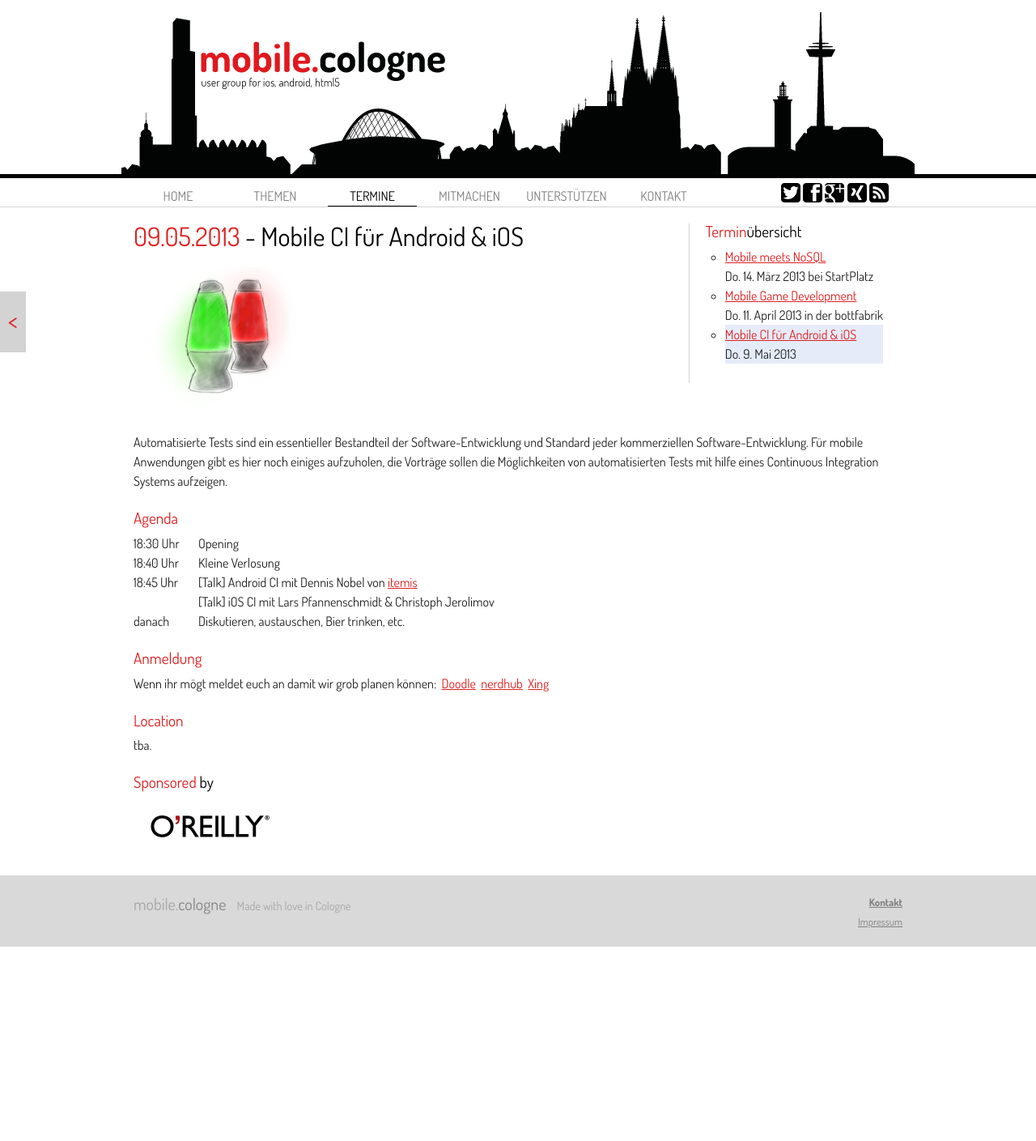
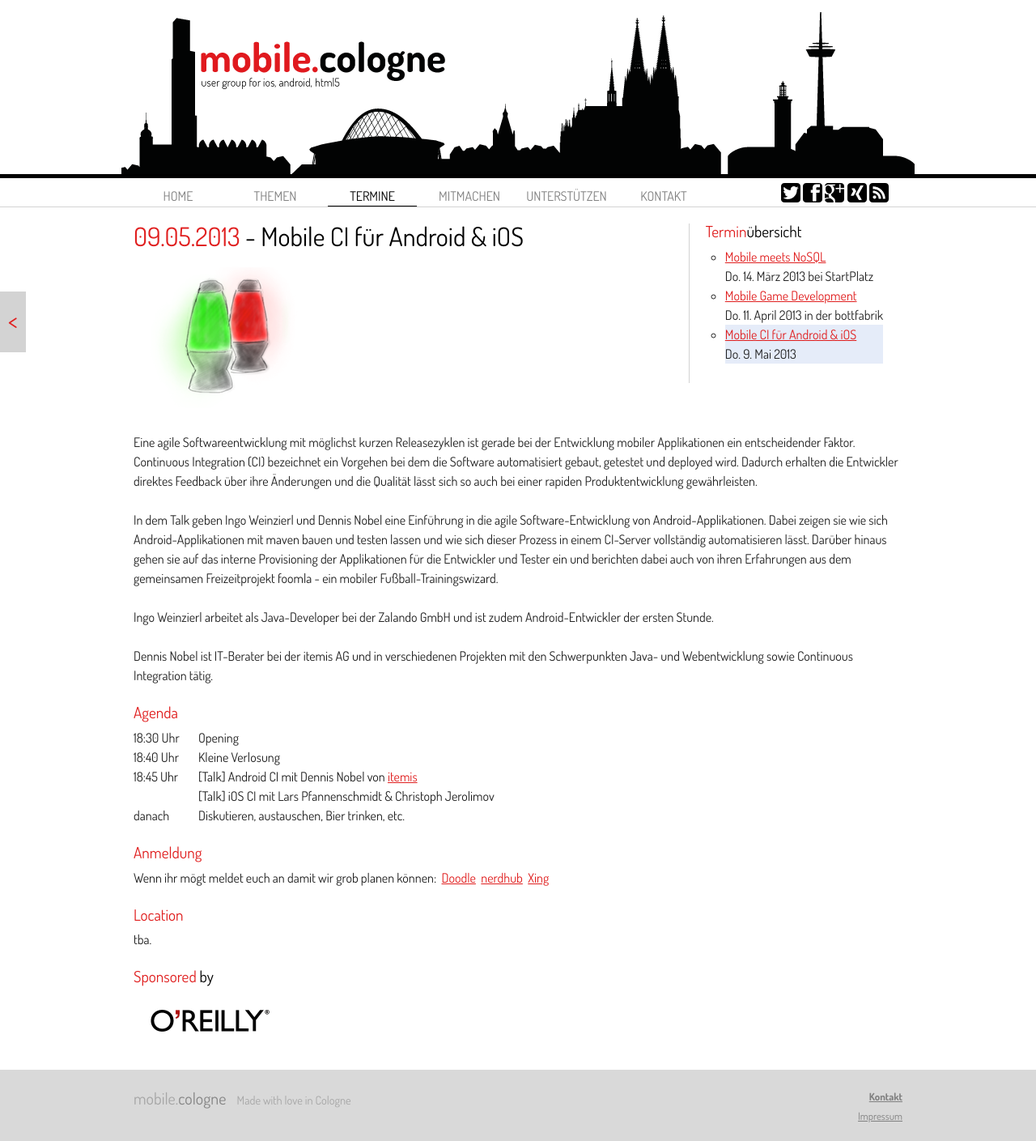
Before and after one commit to mobilecgn/mobilecgn.github.com, a Jekyll site: the page built from _posts/2013/2013-05-09-vortragsabend.html, in a window 1280 px wide. Shown: the whole page at 81% size. Built offline with Jekyll 4.4.1, drawn with Linux system fonts in a browser that asks for light colours; before the commit the page ends 1169 px from its top, so only the background shows below that.

Commit message:
Update abstrakt 05/13.

```diff
--- a/_posts/2013/2013-05-09-vortragsabend.html
+++ b/_posts/2013/2013-05-09-vortragsabend.html
@@ -13,11 +13,29 @@ nerdhub: http://www.nerdhub.de/events/105-mobile-cologne/dates/1139
 	<img src="/static/images/events/mobile-cologne-2013-05-c.png" width="240" height="180" alt="Teaser: Mobile Testing" />
 </p>
 <p>
-	Automatisierte Tests sind ein essentieller Bestandteil der Software-Entwicklung
-	und Standard jeder kommerziellen Software-Entwicklung.
-	Für mobile Anwendungen gibt es hier noch einiges aufzuholen,
-	die Vorträge sollen die Möglichkeiten von automatisierten Tests
-	mit hilfe eines Continuous Integration Systems aufzeigen.
+	Eine agile Softwareentwicklung mit möglichst kurzen Releasezyklen ist gerade bei
+	der Entwicklung mobiler Applikationen ein entscheidender Faktor.
+	Continuous Integration (CI) bezeichnet ein Vorgehen bei dem die Software
+	automatisiert gebaut, getestet und deployed wird.
+	Dadurch erhalten die Entwickler direktes Feedback über ihre Änderungen und
+	die Qualität lässt sich so auch bei einer rapiden Produktentwicklung gewährleisten.
+</p>
+<p>
+	In dem Talk geben Ingo Weinzierl und Dennis Nobel eine Einführung in die agile
+	Software-Entwicklung von Android-Applikationen.
+	Dabei zeigen sie wie sich Android-Applikationen mit maven bauen und testen lassen
+	und wie sich dieser Prozess in einem CI-Server vollständig automatisieren lässt.
+	Darüber hinaus gehen sie auf das interne Provisioning der Applikationen für die
+	Entwickler und Tester ein und berichten dabei auch von ihren Erfahrungen aus
+	dem gemeinsamen Freizeitprojekt foomla - ein mobiler Fußball-Trainingswizard.
+</p>
+<p>
+	Ingo Weinzierl arbeitet als Java-Developer bei der Zalando GmbH und
+	ist zudem Android-Entwickler der ersten Stunde.
+</p>
+<p>
+	Dennis Nobel ist IT-Berater bei der itemis AG und in verschiedenen Projekten
+	mit den Schwerpunkten Java- und Webentwicklung sowie Continuous Integration tätig.
 </p>
 
 <h3>Agenda</h3>
```
